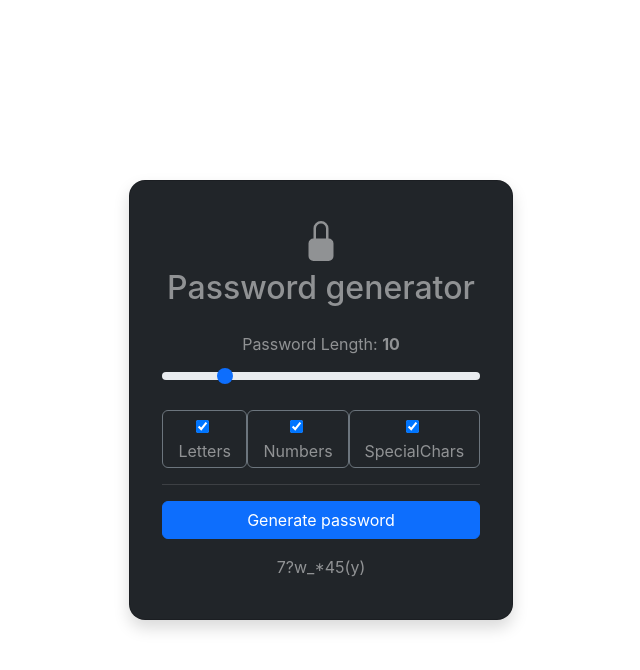
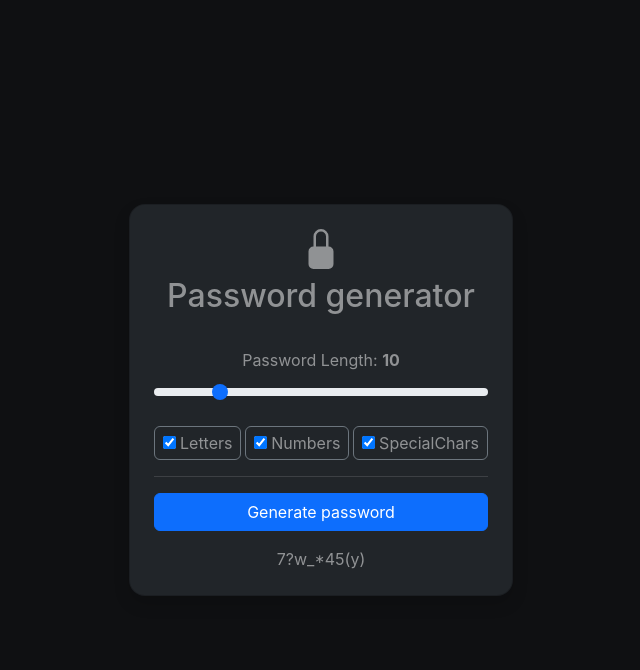
Before and after one commit to Patrykbarc/react-password-generator, a React (Vite) app: page / in a window 1280 px wide. Both pictures are taken after a click on the button "Generate password". Shown: the top 670 px of the page, without its empty margins (319-959 px from the left). Built offline with nearby package versions, Linux system fonts and the light colour scheme.

Commit message:
Created footer component

```diff
--- a/package.json
+++ b/package.json
@@ -15,7 +15,8 @@
 		"react": "^18.2.0",
 		"react-bootstrap": "^2.9.2",
 		"react-bootstrap-icons": "^1.10.3",
-		"react-dom": "^18.2.0"
+		"react-dom": "^18.2.0",
+		"sass": "^1.69.7"
 	},
 	"devDependencies": {
 		"@types/react": "^18.2.43",
--- a/src/App.jsx
+++ b/src/App.jsx
@@ -1,12 +1,10 @@
 import { useState } from 'react'
 
-import { generatePassword } from './utils/chars'
-
 import Card from 'react-bootstrap/Card'
-import Button from 'react-bootstrap/Button'
 
 import { Header } from './components/Header'
 import { Body } from './components/Body'
+import { Footer } from './components/Footer'
 
 function App() {
 	const [settings, setSettings] = useState({
@@ -16,23 +14,12 @@ function App() {
 		includeSpecialChars: true,
 	})
 
-	const [generatedPassword, setGeneratedPassword] = useState('')
-
-	function handleGeneratePassword() {
-		const newPassword = generatePassword(settings)
-		setGeneratedPassword(newPassword)
-	}
-
 	return (
-		<Card className='card-main bg-dark px-3 py-4 rounded-4 shadow text-white-50'>
-			<Card.Body>
-				<Header />
-				<Body settings={settings} setSettings={setSettings} />
-				<Button className='w-100' variant='primary' onClick={handleGeneratePassword}>
-					Generate password
-				</Button>
-				{generatedPassword && <p className='mt-3 m-0'>{generatedPassword}</p>}
-			</Card.Body>
+		<Card className='card-main bg-dark p-4 rounded-4 shadow text-white-50'>
+			<Header />
+			<Body settings={settings} setSettings={setSettings} />
+			<hr />
+			<Footer settings={settings} />
 		</Card>
 	)
 }
--- a/src/components/Body.jsx
+++ b/src/components/Body.jsx
@@ -22,20 +22,11 @@ export function Body({ settings, setSettings }) {
 				<Form.Label>
 					Password Length: <b>{passwordLength}</b>
 				</Form.Label>
-				<Form.Range
-					type='number'
-					min={1}
-					max={50}
-					value={passwordLength}
-					onChange={handleSetPasswordLength}
-				/>
+				<Form.Range type='number' min={1} max={50} value={passwordLength} onChange={handleSetPasswordLength} />
 			</Form.Group>
 			<div className='d-flex justify-content-between'>
 				{['Letters', 'Numbers', 'SpecialChars'].map(option => (
-					<label
-						key={option}
-						className='border border-secondary px-2 py-1 rounded'
-						htmlFor={option.toLowerCase()}>
+					<label key={option} className='border border-secondary px-2 py-1 rounded' htmlFor={option.toLowerCase()}>
 						<input
 							className='me-1'
 							type='checkbox'
@@ -47,8 +38,6 @@ export function Body({ settings, setSettings }) {
 					</label>
 				))}
 			</div>
-
-			<hr />
 		</Form>
 	)
 }
--- /dev/null
+++ b/src/components/Footer.jsx
@@ -0,0 +1,43 @@
+import { useState } from 'react'
+import { generatePassword } from '../utils/chars'
+
+import { CheckCircle } from 'react-bootstrap-icons'
+
+import Button from 'react-bootstrap/Button'
+
+export function Footer({ settings }) {
+	const [generatedPassword, setGeneratedPassword] = useState('')
+	const [isCopied, setIsCopied] = useState(false)
+
+	function handleGeneratePassword() {
+		const newPassword = generatePassword(settings)
+		setGeneratedPassword(newPassword)
+	}
+
+	function copyToClipboard() {
+		const text = event.target.textContent
+		navigator.clipboard.writeText(text)
+		clearTimeout()
+		setIsCopied(true)
+		setTimeout(() => setIsCopied(false), 2500)
+	}
+
+	return (
+		<div>
+			<Button className='w-100' variant='primary' onClick={handleGeneratePassword}>
+				Generate password
+			</Button>
+			{generatedPassword && (
+				<p className='generated-password mt-3 m-0'>
+					{isCopied ? (
+						<span>
+							Copied to clipboard <CheckCircle />
+						</span>
+					) : (
+						<span onClick={copyToClipboard}>{generatedPassword}</span>
+					)}
+				</p>
+			)}
+		</div>
+	)
+}
--- a/src/index.css
+++ b/src/index.scss
@@ -18,11 +18,18 @@ body {
 	place-items: center;
 	min-width: 320px;
 	min-height: 100vh;
+	background-color: #0f1012;
 }
 
 .card-main {
 	width: 24rem;
+	transition: height 0.3s;
+
+	.generated-password {
+		cursor: pointer;
+		transition: color 0.3s;
+		&:hover {
+			color: #dcdcdc;
+		}
+	}
 }
-.copy-text-btn {
-	cursor: pointer;
-}
--- a/src/main.jsx
+++ b/src/main.jsx
@@ -2,6 +2,6 @@
 import ReactDOM from 'react-dom/client'
 import App from './App.jsx'
 import 'bootstrap/dist/css/bootstrap.min.css';
-import './index.css'
+import './index.scss'
 
 ReactDOM.createRoot(document.getElementById('root')).render(<App />)
```
Also changed, not shown: 1 other file (tests, documents, lock files or other folders).
